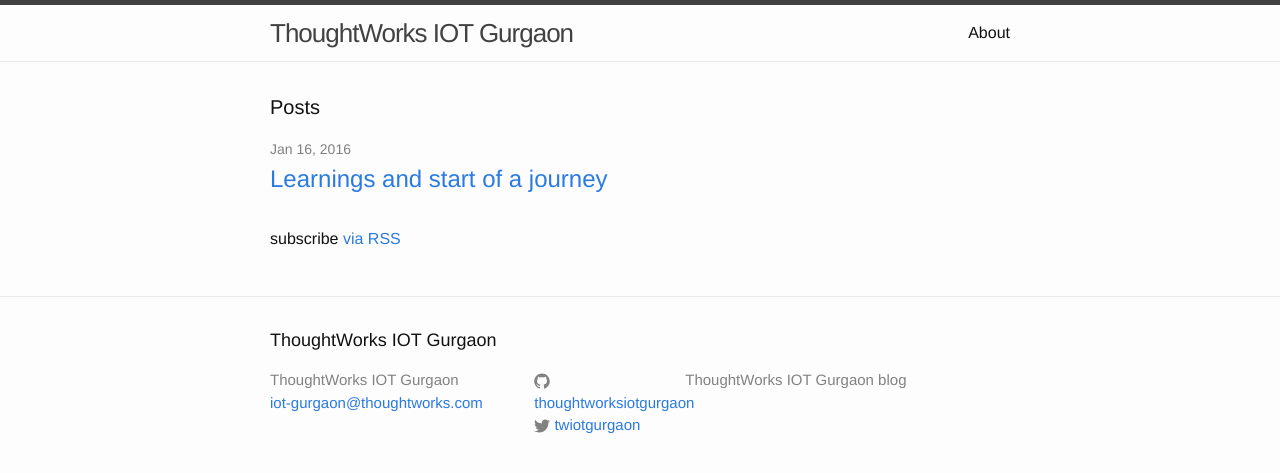
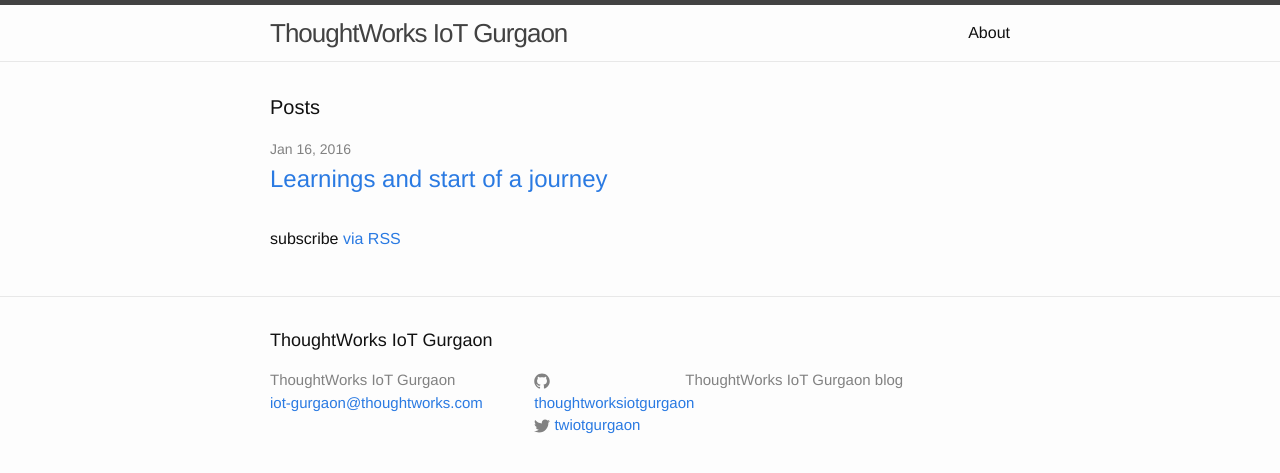
Before and after one commit to ThoughtWorksIoTGurgaon/ThoughtWorksIoTGurgaon.github.io, a Jekyll site: the page built from index.html, in a window 1280 px wide. Shown: the top 473 px of the page. Built offline with Jekyll 4.4.1, drawn with Linux system fonts in a browser that asks for light colours.

Commit message:
IOT with a small O.o

```diff
--- a/_config.yml
+++ b/_config.yml
@@ -1,8 +1,8 @@
 # Site settings
-title: ThoughtWorks IOT Gurgaon
+title: ThoughtWorks IoT Gurgaon
 email: iot-gurgaon@thoughtworks.com
 description: > # this means to ignore newlines until "baseurl:"
-  ThoughtWorks IOT Gurgaon blog
+  ThoughtWorks IoT Gurgaon blog
 baseurl: "" # the subpath of your site, e.g. /blog/
 url: "http://thoughtworksiotgurgaon.github.io" # the base hostname & protocol for your site
 twitter_username: twiotgurgaon
```
